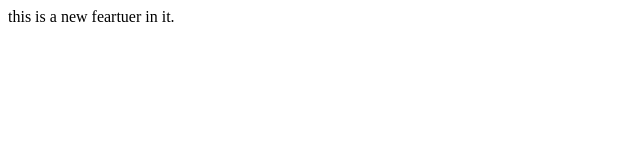
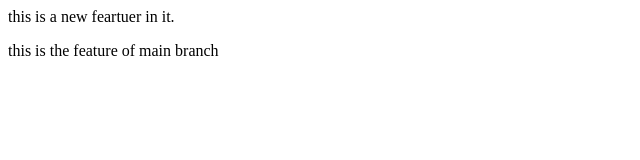
Before and after one commit to BHATIA-java/learning-github, a plain HTML site: page index.html in a window 1280 px wide. Shown: the whole page, without its empty margins (0-640 px from the left). Drawn offline with Linux system fonts and the light colour scheme.

Commit message:
added feature to backend branch

```diff
--- a/index.html
+++ b/index.html
@@ -1,2 +1,3 @@
 <a href="https://github.com/BHATIA-java/learning-github.git"></a>
 <p>this is a new feartuer in it.</p>
+<p>this is the feature of main branch</p>
```
